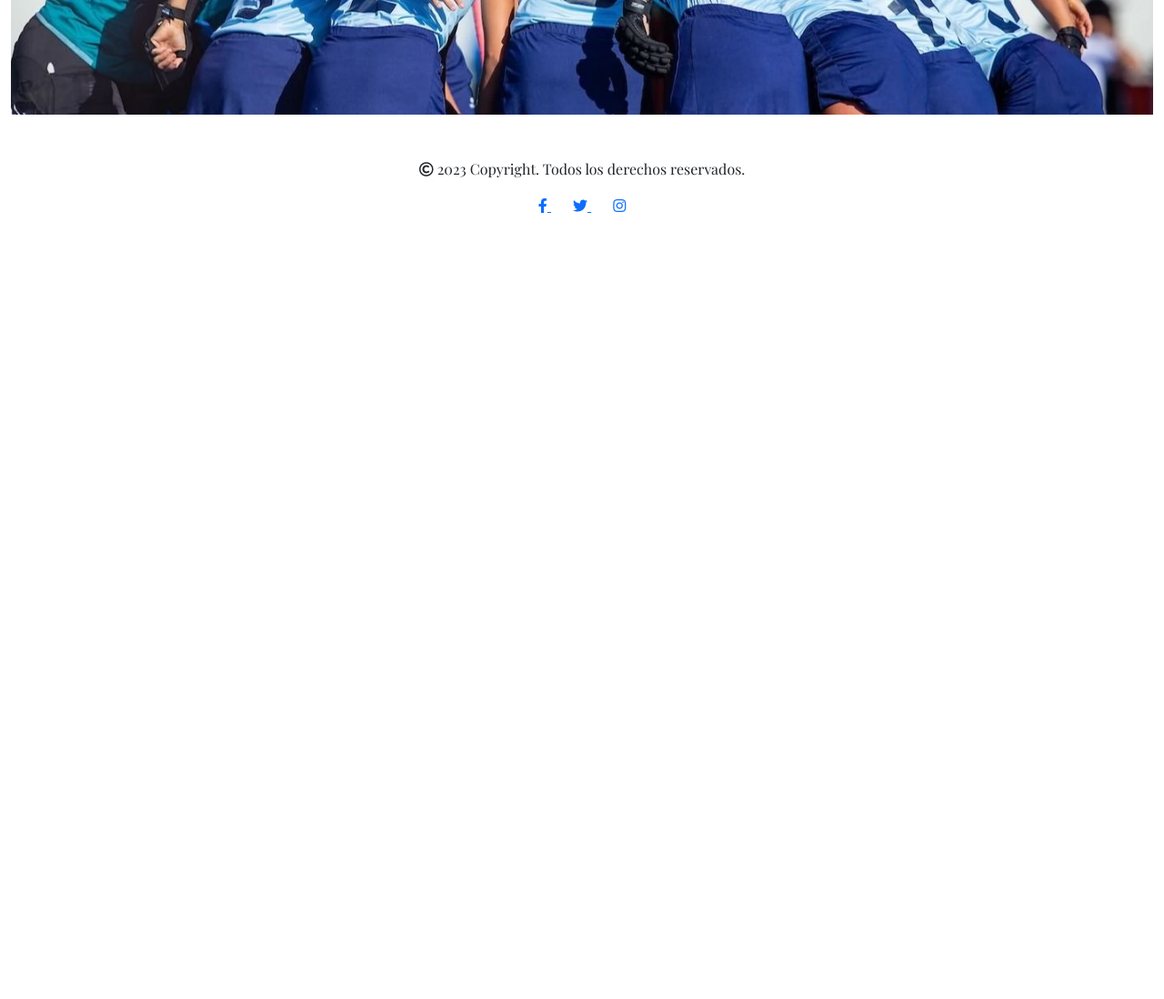
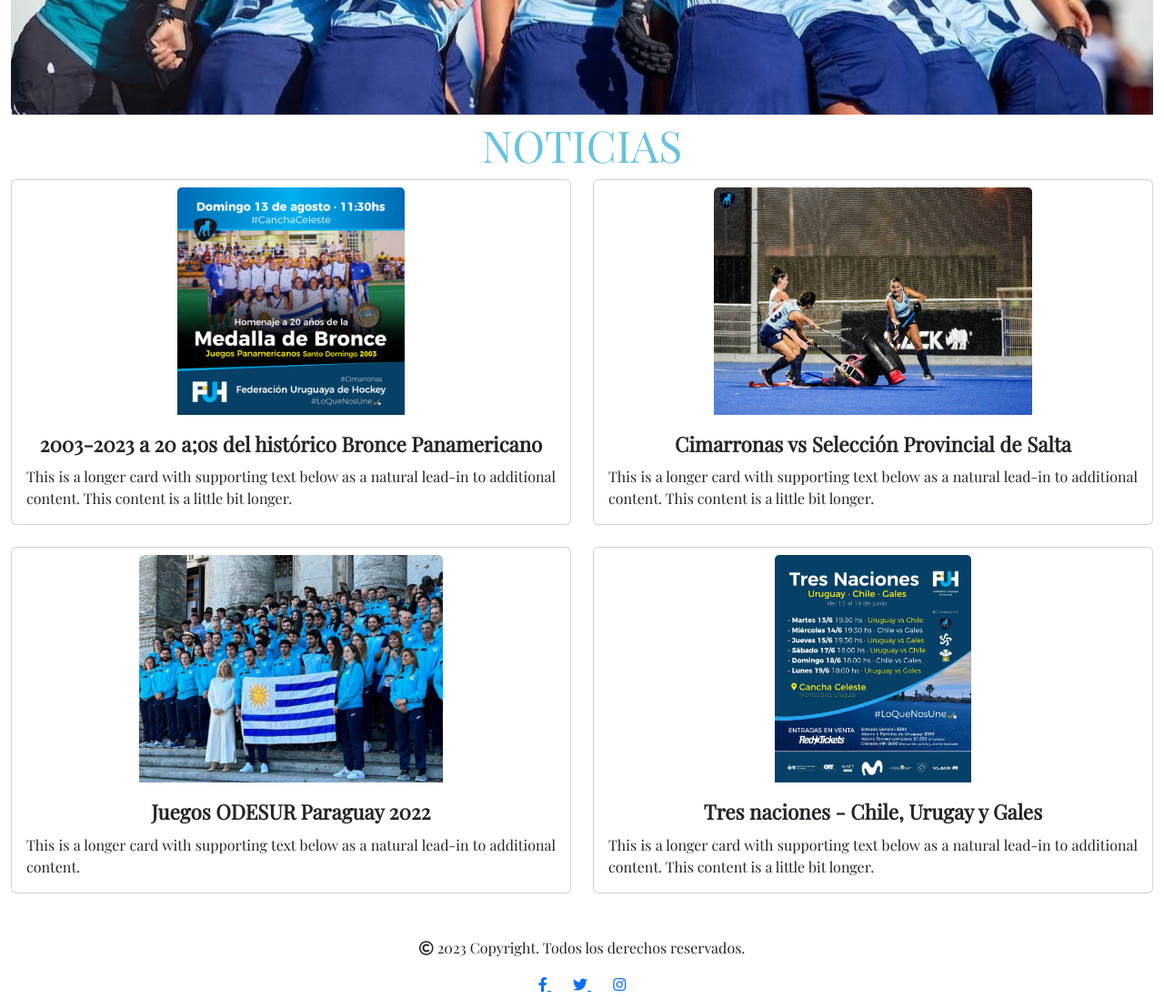
Before and after one commit to josefinacarrau/PreEntrega2Carrau, a plain HTML site: page pages/seleccionFemenina.html in a window 1280 px wide. Shown: the part 300-1398 px from the top of the page at 91% size. Before the commit the page ends 800 px from the top, so only its background shows below. Drawn offline with nearby package versions, Linux system fonts and the light colour scheme; a web font is replaced by a local one.

Commit message:
contenido pag seleccion femenina

```diff
--- a/css/style.css
+++ b/css/style.css
@@ -388,6 +388,11 @@ align-items: center !important;
   align-items: flex-start;
 }
 
+.imgNoticias {
+  height: 250px;
+  width: fit-content;
+  margin: auto;
+}
 
 
 /* Estilos responsivos para pantallas pequeñas (576px o menos) */
--- a/pages/seleccionFemenina.html
+++ b/pages/seleccionFemenina.html
@@ -114,7 +114,54 @@
       </section>
 
       <!-- Parte central -->
-      <section class="container-fluid"></section>
+      <section class="container-fluid">
+        <div class="row text-center">
+          <h2>NOTICIAS</h2>
+        </div>
+      </section>
+
+      <section>
+        <div class="row row-cols-1 row-cols-md-2 g-4">
+          <div class="col">
+            <div class="card">
+              <img src="../img/20-anos-bronce-panam.png" class="card-img-top imgNoticias mt-2" alt="20 a;os bronce Panamericano">
+              <div class="card-body">
+                <h5 class="card-title text-center"><strong>2003-2023 a 20 a;os del histórico Bronce Panamericano</strong></h5>
+                <p class="card-text">This is a longer card with supporting text below as a natural lead-in to additional content. This content is a little bit longer.</p>
+              </div>
+            </div>
+          </div>
+          <div class="col">
+            <div class="card">
+              <img src="../img/11.jpeg" class="card-img-top imgNoticias mt-2" alt="...">
+              <div class="card-body">
+                <h5 class="card-title text-center"><strong>Cimarronas vs Selección Provincial de Salta</strong></h5>
+                <p class="card-text">This is a longer card with supporting text below as a natural lead-in to additional content. This content is a little bit longer.</p>
+              </div>
+            </div>
+          </div>
+          <div class="col">
+            <div class="card">
+              <img src="../img/odesur.jpg" class="card-img-top imgNoticias mt-2" alt="Odesur">
+              <div class="card-body">
+                <h5 class="card-title text-center"><strong>Juegos ODESUR Paraguay 2022</strong></h5>
+                <p class="card-text">This is a longer card with supporting text below as a natural lead-in to additional content.</p>
+              </div>
+            </div>
+          </div>
+          <div class="col">
+            <div class="card">
+              <img src="../img/tres-naciones.jpg" class="card-img-top imgNoticias mt-2" alt="Tres naciones">
+              <div class="card-body">
+                <h5 class="card-title text-center"><strong>Tres naciones - Chile, Urugay y Gales</strong></h5>
+                <p class="card-text">This is a longer card with supporting text below as a natural lead-in to additional content. This content is a little bit longer.</p>
+              </div>
+            </div>
+          </div>
+        </div>
+
+
+      </section>
     </main>
 
     <!-- Comienzo footer -->
```
Also changed, not shown: img/11.jpeg (added), img/20-anos-bronce-panam.png (added), img/odesur.jpg (added), img/tres-naciones.jpg (added). Lines whose indentation alone changed are shown as unchanged.
